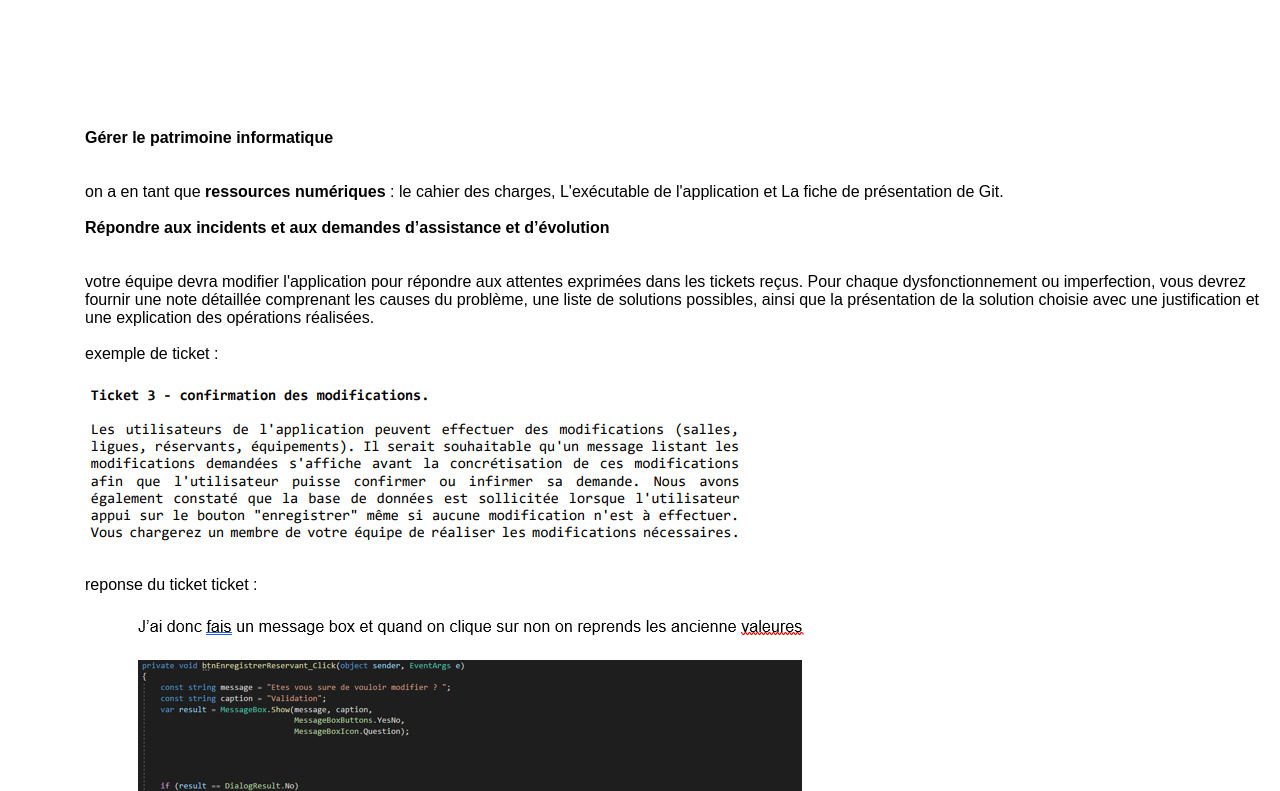
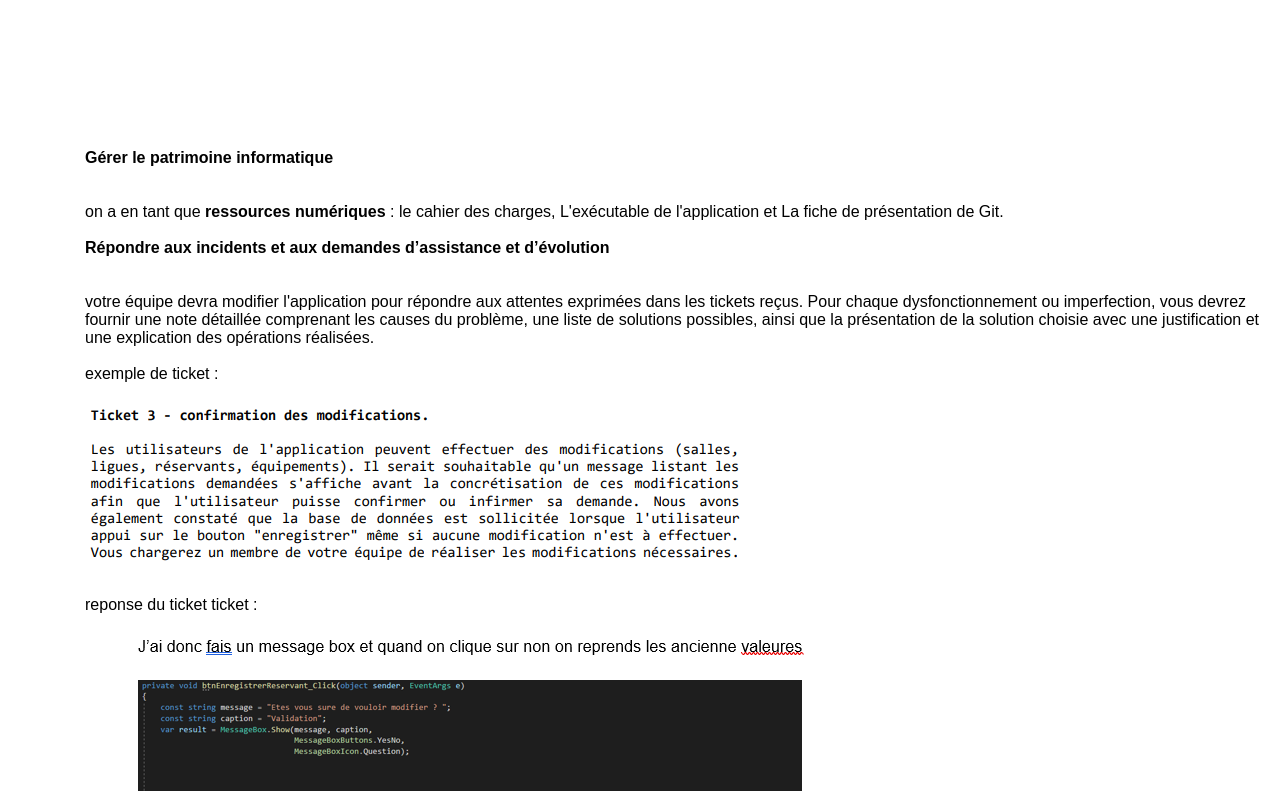
Before and after one commit to cbegu/portfolio, a plain HTML site: page detail12.html in a window 1280 px wide. Shown: the part 960-1751 px from the top of the page. Drawn offline with Linux system fonts and the light colour scheme.

Commit message:
first commit

```diff
--- a/style.css
+++ b/style.css
@@ -635,7 +635,7 @@ margin-top: 230px;
   font-weight: normal;
   font-size: 12pt;
   padding-left: 85px;
-  margin-top: 420px;
+  margin-top: 435px;
 }
 
 .texteap21212121{
```
